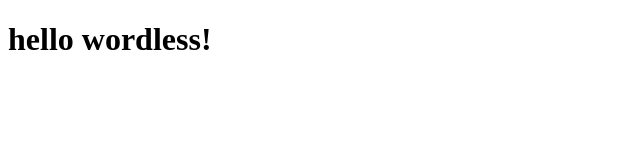
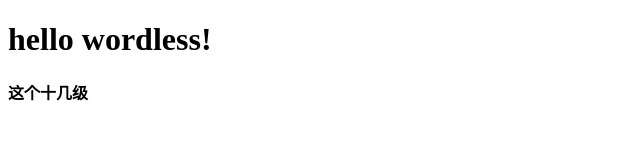
Before and after one commit to weisong912252139/tata, a plain HTML site: page hello.html in a window 1280 px wide. Shown: the whole page, without its empty margins (0-640 px from the left). Drawn offline with Linux system fonts and the light colour scheme.

Commit message:
多岁的是打发
 第三方

```diff
--- a/hello.html
+++ b/hello.html
@@ -6,5 +6,6 @@
   </head>
   <body>
     <h1>hello wordless!</h1>
+    <h4>这个十几级</h4>
   </body>
 </html>
```
